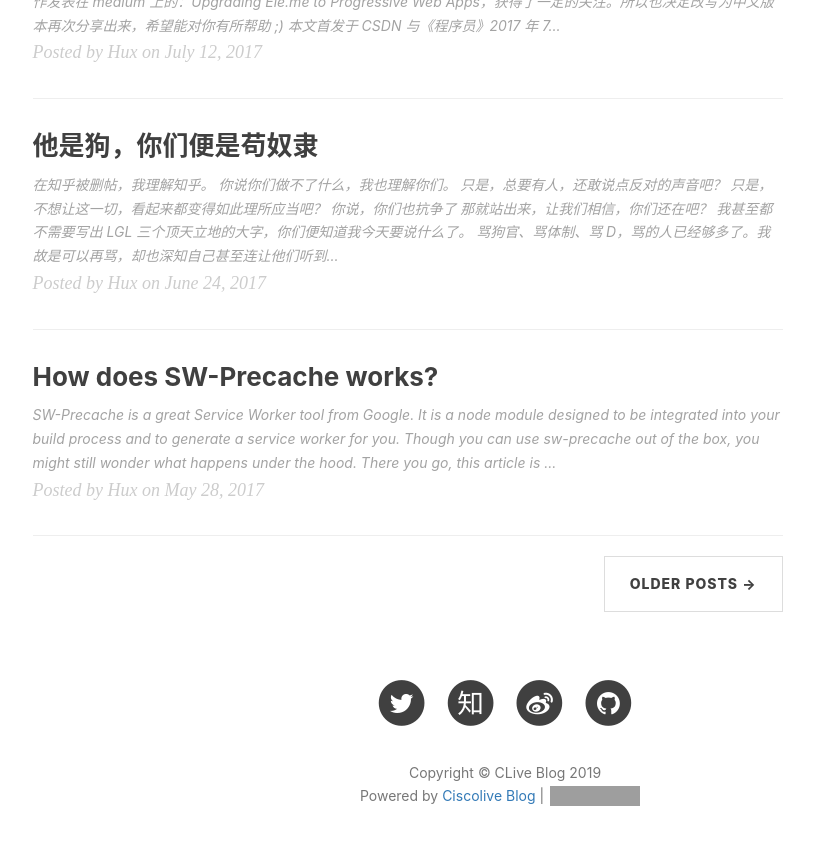
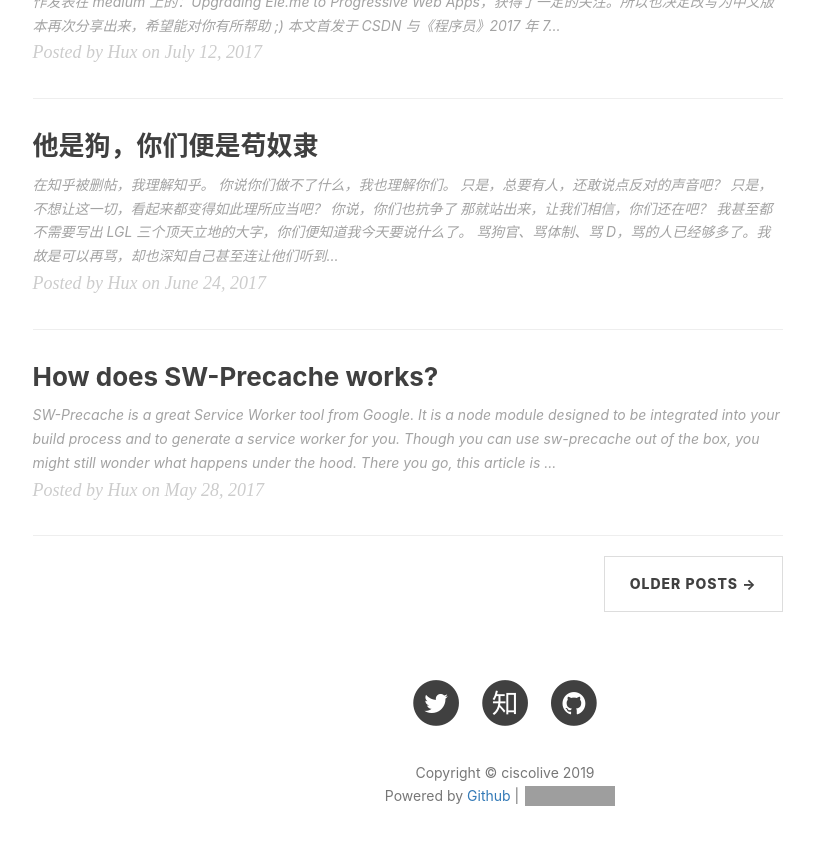
Before and after one commit to ciscolive/ciscolive.github.io, a Jekyll site: the page built from index.html, in a window 1280 px wide and 900 px high, scrolled down 2287 px. Shown: the top 845 px of the window, without its empty margins (135-949 px from the left). Built offline with Jekyll 4.4.1, drawn with Linux system fonts in a browser that asks for light colours; nearby versions of some CDN libraries; the list of posts is cut into pages by our own code; comment, search, counter and statistics services are not loaded; some of the changed text lies outside the part shown; grey boxes are pictures that could not be loaded.

Commit message:
Initial commit

```diff
--- a/_config.yml
+++ b/_config.yml
@@ -1,6 +1,6 @@
 # Site settings
-title: CLive Blog
-SEOTitle: 颜文武的个人博客 | ciscolive Blog
+title: ciscolive
+SEOTitle: 颜文武的博客 | ciscolive
 header-img: img/home-bg.jpg
 email: 968828@gmail.com
 description: "关于程序与设计、网络工程师 | 颜文武，Network Engineer | 这里是 @颜文武 的个人博客，与你一起发现更大的世界。"
@@ -13,7 +13,7 @@ future: true
 
 # SNS settings
 RSS: false
-weibo_username:     ciscolive
+#weibo_username:     ciscolive
 zhihu_username:     ciscolive
 github_username:    ciscolive
 twitter_username:   perlnew
--- a/_includes/footer.html
+++ b/_includes/footer.html
@@ -9,11 +9,11 @@
                 <p class="copyright text-muted">
                     Copyright &copy; {{ site.title }} {{ site.time | date: '%Y' }}
                     <br>
-                    Powered by <a href="http://ciscolive.github.io">Ciscolive Blog</a> |
+                    Powered by <a href="http://ciscolive.github.io">Github</a> |
                     <iframe
                         style="margin-left: 2px; margin-bottom:-5px;"
                         frameborder="0" scrolling="0" width="100px" height="20px"
-                        src="https://ghbtns.com/github-btn.html?user=huxpro&repo=huxpro.github.io&type=star&count=true" >
+                        src="https://ghbtns.com/github-btn.html?user=ciscolive&repo=ciscolive.github.io&type=star&count=true" >
                     </iframe>
                 </p>
             </div>
```
Also changed, not shown: 1 other file.
